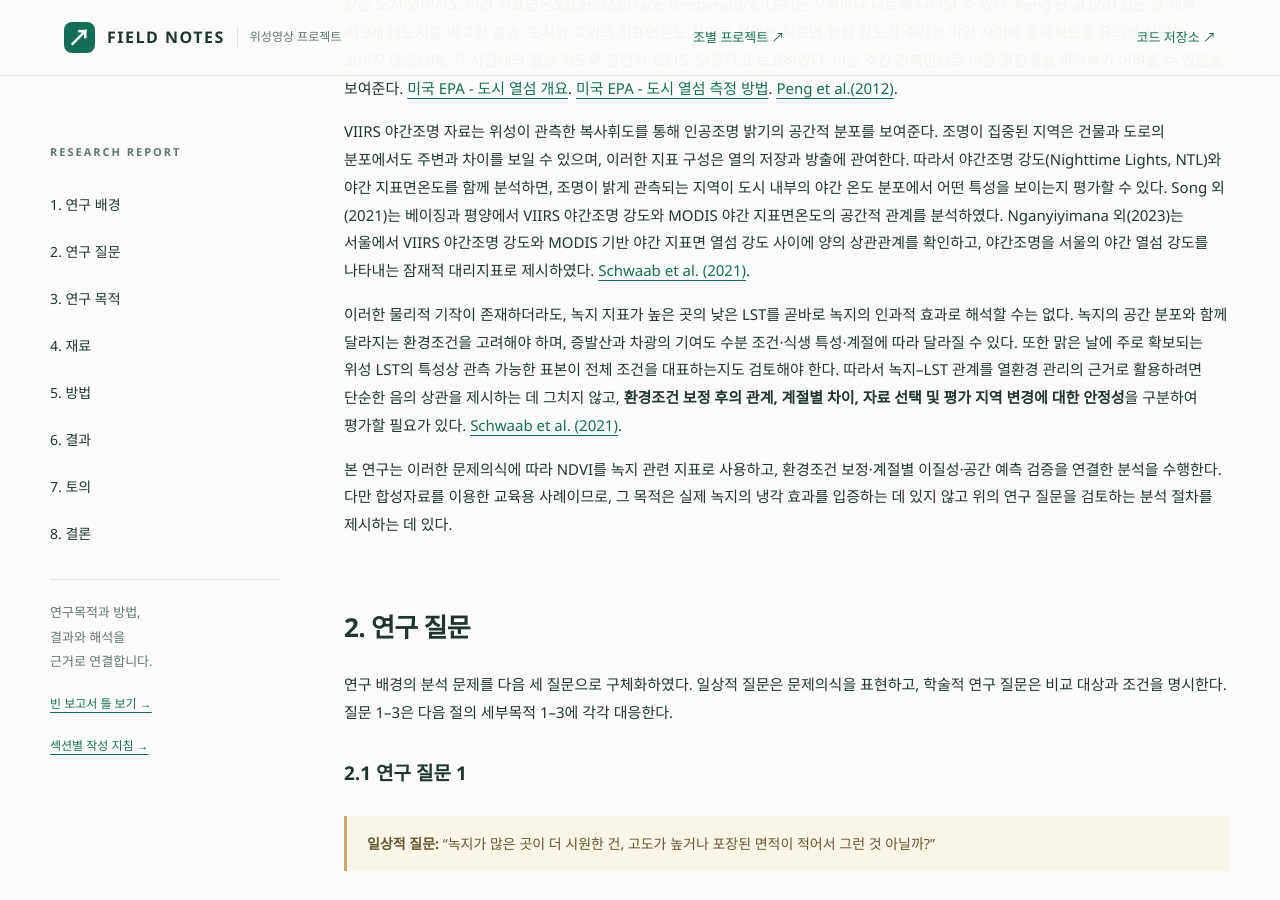
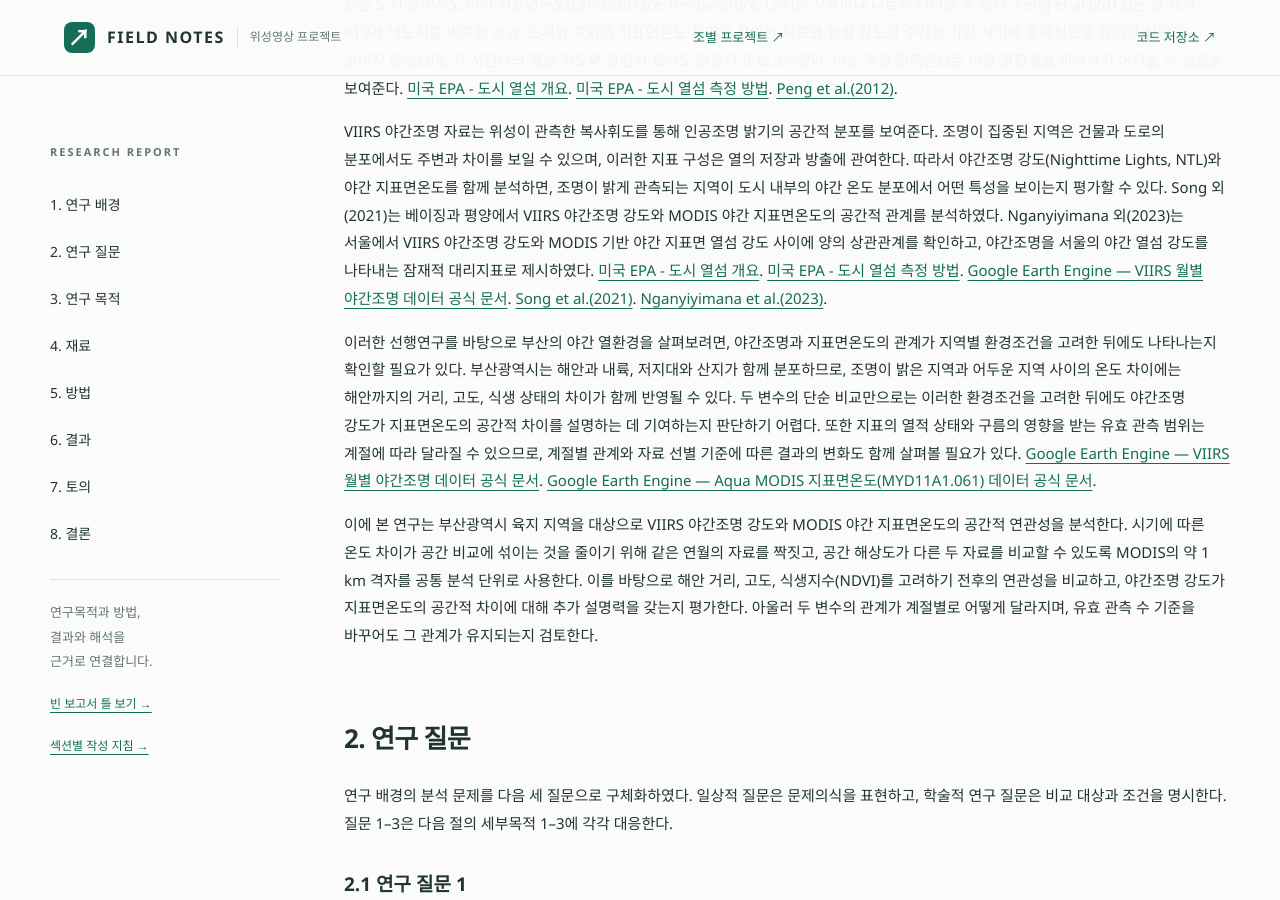
Before and after one commit to sungjun0107/-class2026_02_surveying_team2, a Jekyll site: the page built from docs/index.md, in a window 1280 px wide and 900 px high, scrolled down 1955 px. Built offline with Jekyll 4.4.1, drawn with Linux system fonts in a browser that asks for light colours.

Commit message:
Update index.md

```diff
--- a/docs/index.md
+++ b/docs/index.md
@@ -25,11 +25,17 @@ badge: "측량학 2조 프로젝트"
 ).
 
  VIIRS 야간조명 자료는 위성이 관측한 복사휘도를 통해 인공조명 밝기의 공간적 분포를 보여준다. 조명이 집중된 지역은 건물과 도로의 분포에서도 주변과 차이를 보일 수 있으며, 이러한 지표 구성은 열의 저장과 방출에 관여한다. 따라서 야간조명 강도(Nighttime Lights, NTL)와 야간 지표면온도를 함께 분석하면, 조명이 밝게 관측되는 지역이 도시 내부의 야간 온도 분포에서 어떤 특성을 보이는지 평가할 수 있다. Song 외(2021)는 베이징과 평양에서 VIIRS 야간조명 강도와 MODIS 야간 지표면온도의 공간적 관계를 분석하였다. Nganyiyimana 외(2023)는 서울에서 VIIRS 야간조명 강도와 MODIS 기반 야간 지표면 열섬 강도 사이에 양의 상관관계를 확인하고, 야간조명을 서울의 야간 열섬 강도를 나타내는 잠재적 대리지표로 제시하였다.
- [Schwaab et al. (2021)](https://doi.org/10.1038/s41467-021-26768-w).
+[미국 EPA - 도시 열섬 개요](https://www.epa.gov/heatislands/what-are-heat-islands).
+[미국 EPA - 도시 열섬 측정 방법](https://www.epa.gov/heatislands/measuring-heat-islands).
+[Google Earth Engine — VIIRS 월별 야간조명 데이터 공식 문서](https://developers.google.com/earth-engine/datasets/catalog/NOAA_VIIRS_DNB_MONTHLY_V1_VCMCFG?hl=ko).
+[Song et al.(2021)](https://doi.org/10.3390/rs13163180).
+[Nganyiyimana et al.(2023)](https://doi.org/10.3992/jgb.18.2.29).
 
-이러한 물리적 기작이 존재하더라도, 녹지 지표가 높은 곳의 낮은 LST를 곧바로 녹지의 인과적 효과로 해석할 수는 없다. 녹지의 공간 분포와 함께 달라지는 환경조건을 고려해야 하며, 증발산과 차광의 기여도 수분 조건·식생 특성·계절에 따라 달라질 수 있다. 또한 맑은 날에 주로 확보되는 위성 LST의 특성상 관측 가능한 표본이 전체 조건을 대표하는지도 검토해야 한다. 따라서 녹지–LST 관계를 열환경 관리의 근거로 활용하려면 단순한 음의 상관을 제시하는 데 그치지 않고, **환경조건 보정 후의 관계, 계절별 차이, 자료 선택 및 평가 지역 변경에 대한 안정성**을 구분하여 평가할 필요가 있다. [Schwaab et al. (2021)](https://doi.org/10.1038/s41467-021-26768-w).
+ 이러한 선행연구를 바탕으로 부산의 야간 열환경을 살펴보려면, 야간조명과 지표면온도의 관계가 지역별 환경조건을 고려한 뒤에도 나타나는지 확인할 필요가 있다. 부산광역시는 해안과 내륙, 저지대와 산지가 함께 분포하므로, 조명이 밝은 지역과 어두운 지역 사이의 온도 차이에는 해안까지의 거리, 고도, 식생 상태의 차이가 함께 반영될 수 있다. 두 변수의 단순 비교만으로는 이러한 환경조건을 고려한 뒤에도 야간조명 강도가 지표면온도의 공간적 차이를 설명하는 데 기여하는지 판단하기 어렵다. 또한 지표의 열적 상태와 구름의 영향을 받는 유효 관측 범위는 계절에 따라 달라질 수 있으므로, 계절별 관계와 자료 선별 기준에 따른 결과의 변화도 함께 살펴볼 필요가 있다.
+[Google Earth Engine — VIIRS 월별 야간조명 데이터 공식 문서](https://developers.google.com/earth-engine/datasets/catalog/NOAA_VIIRS_DNB_MONTHLY_V1_VCMCFG?hl=ko).
+[Google Earth Engine — Aqua MODIS 지표면온도(MYD11A1.061) 데이터 공식 문서](https://developers.google.com/earth-engine/datasets/catalog/MODIS_061_MYD11A1).
 
-본 연구는 이러한 문제의식에 따라 NDVI를 녹지 관련 지표로 사용하고, 환경조건 보정·계절별 이질성·공간 예측 검증을 연결한 분석을 수행한다. 다만 합성자료를 이용한 교육용 사례이므로, 그 목적은 실제 녹지의 냉각 효과를 입증하는 데 있지 않고 위의 연구 질문을 검토하는 분석 절차를 제시하는 데 있다.
+ 이에 본 연구는 부산광역시 육지 지역을 대상으로 VIIRS 야간조명 강도와 MODIS 야간 지표면온도의 공간적 연관성을 분석한다. 시기에 따른 온도 차이가 공간 비교에 섞이는 것을 줄이기 위해 같은 연월의 자료를 짝짓고, 공간 해상도가 다른 두 자료를 비교할 수 있도록 MODIS의 약 1 km 격자를 공통 분석 단위로 사용한다. 이를 바탕으로 해안 거리, 고도, 식생지수(NDVI)를 고려하기 전후의 연관성을 비교하고, 야간조명 강도가 지표면온도의 공간적 차이에 대해 추가 설명력을 갖는지 평가한다. 아울러 두 변수의 관계가 계절별로 어떻게 달라지며, 유효 관측 수 기준을 바꾸어도 그 관계가 유지되는지 검토한다.
 
 ## 2. 연구 질문 {#question}
 
```
